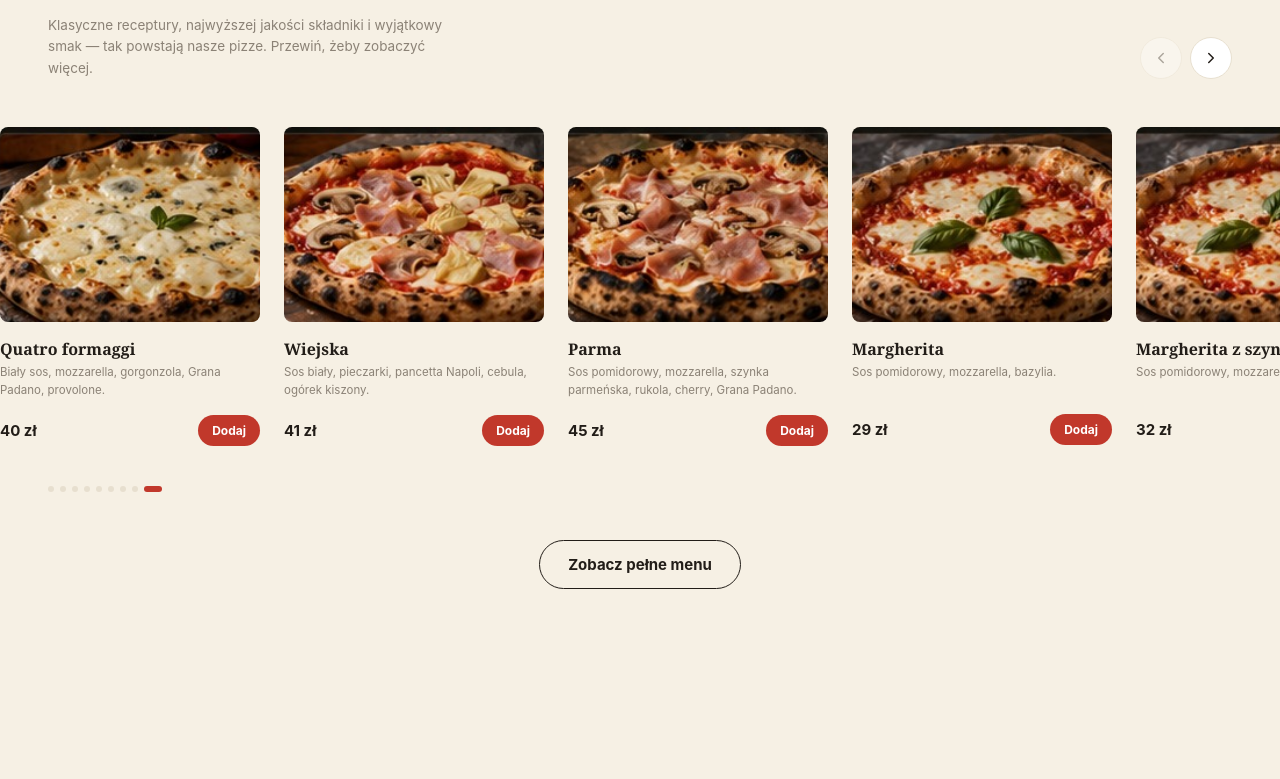
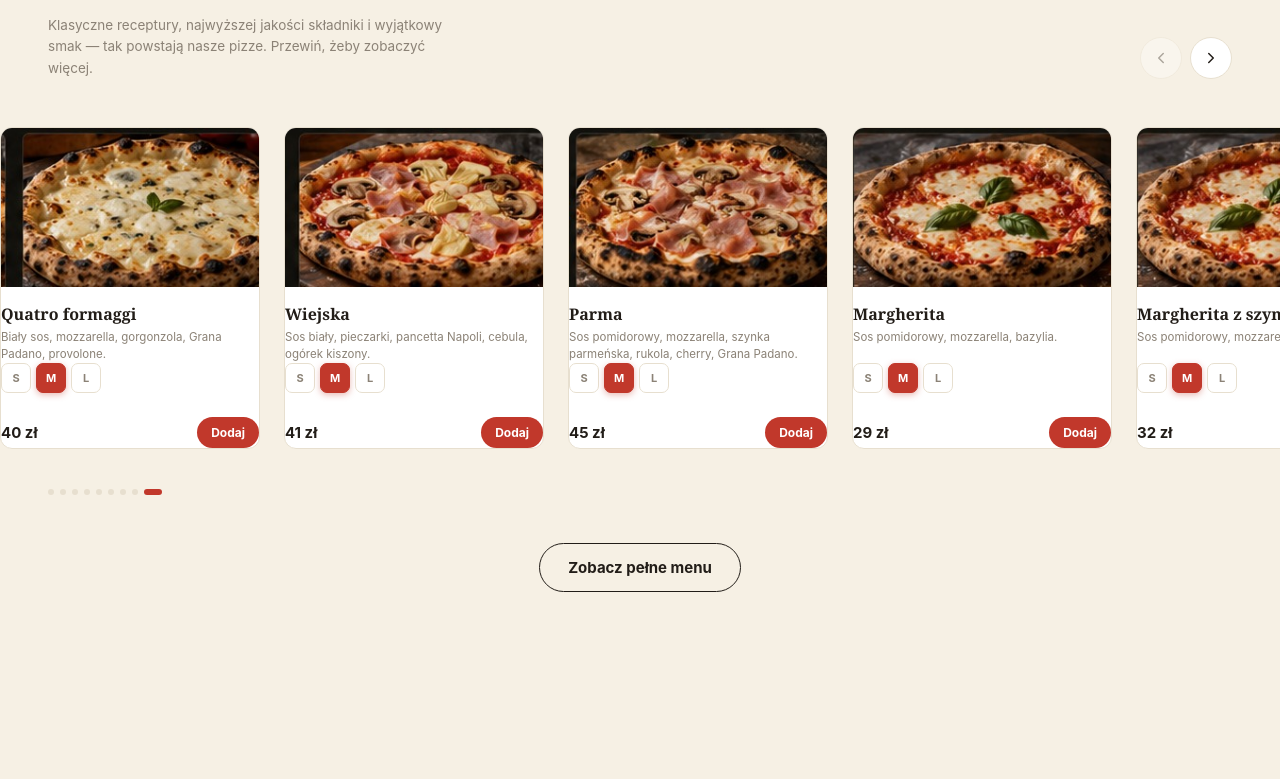
Before and after one commit to aleksfeschuk/cozza-nostra-pizzeria, a React (Vite) app: page / in a window 1280 px wide. Shown: the part 1705-2484 px from the top of the page. Built offline with nearby package versions, Linux system fonts and the light colour scheme; no server answers.

Commit message:
added sizes fot menuCarousel

```diff
--- a/src/components/MenuCarousel.tsx
+++ b/src/components/MenuCarousel.tsx
@@ -2,11 +2,13 @@ import { useEffect, useRef, useState } from "react";
 import { motion } from 'motion/react'
 import styles from '../styles/MenuCarousel.module.scss';
 import { ChevronLeftIcon, ChevronRightIcon } from './Icons'
-import { MENU } from "./data/menu";
+import { MENU, priceForSize, type PizzaSize, SIZES, SIZE_CM} from "./data/menu";
 import { track } from "./lib/analytics";
 import { useCart } from "../hooks/useCart";
 import { fadeUp, stagger, staggerItem } from "./lib/animations";
 import { FullMenuModal  } from "./FullMenuModal";
+
+
 
 
 export default function MenuCarousel() {
@@ -17,13 +19,22 @@ export default function MenuCarousel() {
     const [atEnd, setAtEnd] = useState(false)
     const [justAdded, setJustAdded] = useState<string | null>(null)
     const [fullMenuOpen, setFullMenuOpen] = useState(false)
+    const [selectedSizes, setSelectedSizes] = useState<Record<string, PizzaSize>>(
+        Object.fromEntries(MENU.map(p => [p.id, 'M']))
+    )
     const { addItem } = useCart()
 
-    function handleAddCart(id: string, name: string, price: number) {
-        addItem(id, name, price)
-        track({ type: 'cart_add', name })
-        setJustAdded(id)
-        window.setTimeout(() => setJustAdded((current) => (current === id ? null : current)), 1200)
+    function handleAddCart(id: string, name: string, priceBase: number) {
+        const size = selectedSizes[id] ?? 'M'
+        const price = priceForSize(priceBase, size)
+        addItem(id, `${name} (${SIZE_CM[size]})`, price, size)
+        track({ type: 'cart_add', name: `${name} ${size}` })
+        setJustAdded(`${id}-${size}`)
+        window.setTimeout(() => setJustAdded(c => c === `${id} ? ${null}` ? null : c), 1200)
+    }
+
+    function setSize(id: string, size: PizzaSize) {
+        setSelectedSizes(prev => ({ ...prev, [id]: size }))
     }
 
     function scrollByCards(direction: 'left' | 'right') {
@@ -125,14 +136,37 @@ export default function MenuCarousel() {
                         <img className={styles.photo} src={pizza.image} alt={pizza.name} loading="lazy" />
                         <h3 className={styles.name}>{pizza.name}</h3>
                         <p className={styles.desc}>{pizza.description}</p>
+
+                        <div className={styles.sizes}>
+                            {SIZES.map(s => {
+                                const isActive = (selectedSizes[pizza.id] ?? 'M') === s
+                                return (
+                                    <motion.button
+                                        key={s}
+                                        className={isActive ? styles.sizeBtnActive : styles.sizeBtn}
+                                        onClick={() => setSize(pizza.id, s)}
+                                        whileTap={{ scale: 0.85}}
+                                        transition={{ type: 'spring', stiffness: 500, damping: 25 }}
+                                        title={SIZE_CM[s]}
+                                    >
+                                        {s}
+                                    </motion.button>
+                                )
+                            })}
+                        </div>
+
                         <div className={styles.footer}>
-                            <span className={styles.price}>{pizza.price}</span>
-                            <button
-                                className={justAdded === pizza.id ? styles.addBtnDone : styles.addBtn}
-                                onClick={() => handleAddCart(pizza.id, pizza.name, pizza.priceValue)}
+                            <span className={styles.price}>
+                                {priceForSize(pizza.priceBase, selectedSizes[pizza.id] ?? 'M')} zł
+                            </span>
+                            <motion.button
+                                className={justAdded === `${pizza.id}-${selectedSizes[pizza.id] ?? 'M'}` ? styles.addBtnDone : styles.addBtn}
+                                onClick={() => handleAddCart(pizza.id, pizza.name, pizza.priceBase)}
+                                whileTap={{ scale: 0.93, y: 2 }}
+                                transition={{ type: 'spring', stiffness: 500, damping: 25 }}
                             >
-                                {justAdded === pizza.id ? 'Dodano ✓' : 'Dodaj' }
-                            </button>
+                                {justAdded === `${pizza.id}-${selectedSizes[pizza.id] ?? 'M'}` ? 'Dodano ✓' : 'Dodaj'}
+                            </motion.button>
                         </div>
                     </motion.div>
                 ))}
--- a/src/components/data/menu.ts
+++ b/src/components/data/menu.ts
@@ -22,6 +22,8 @@ export function priceForSize(base: number, size: PizzaSize): number {
   return base + SIZE_MULTIPLIERS[size]
 }
 
+export const SIZES: PizzaSize[] = ['S', 'M', 'L']
+export const SIZE_CM: Record<PizzaSize, string> = { S: '25cm', M: '30cm', L: '40cm' }
 
 export const MENU: PizzaItem[] = [
   {
--- a/src/pages/HomePage.tsx
+++ b/src/pages/HomePage.tsx
@@ -20,7 +20,9 @@ export default function HomePage () {
             <Header />
             <main>
                 <Hero />
+
                 <PopularSection />
+
                 <MenuCarousel />
                 <About />
                 <Features />
--- a/src/styles/Hero.module.scss
+++ b/src/styles/Hero.module.scss
@@ -70,8 +70,9 @@
     gap: $space-3;
 }
 
-.btnPrimaty {
-    @include button-primary
+.btnPrimary {
+    @include button-primary;
+
 }
 
 .btnOutline {
--- a/src/styles/MenuCarousel.module.scss
+++ b/src/styles/MenuCarousel.module.scss
@@ -89,6 +89,12 @@
     width: 260px;
     display: flex;
     flex-direction: column;
+    // Needed so the zooming photo clips inside the card's border-radius
+    border-radius: $radius-md;
+    background: $card;
+    border: 1px solid $card-border;
+    overflow: hidden;
+    cursor: pointer;
 
     @media (max-width: $bp-mobile) {
         width: 210px;
@@ -96,12 +102,27 @@
 }
 
 
+.photoWrap {
+  overflow: hidden;
+  aspect-ratio: 4 / 3;
+  width: 100%;
+  background: $placeholder-fill;
+}
+
 .photo {
-    aspect-ratio: 4 / 3;
-    width: 100%;
-    border-radius: $radius-sm;
-    background: $placeholder-fill;
-    object-fit: cover;
+  width: 100%;
+  height: 100%;
+  object-fit: cover;
+  display: block;
+  // transition is handled by Framer Motion whileHover on the img
+}
+
+
+.cardBody {
+  padding: $space-3;
+  display: flex;
+  flex-direction: column;
+  flex: 1;
 }
 
 .name {
@@ -117,6 +138,39 @@
     color: $muted;
     line-height: 1.5;
     min-height: 34px;
+}
+
+.sizes {
+    display: flex;
+    gap: 5px;
+    margin-bottom: $space-2;
+}
+
+.sizeBtn {
+    width: 30px;
+    height: 30px;
+    border-radius: 7px;
+    border: 1.5px solid $card-border;
+    background: #fff;
+    color: $muted;
+    font-size: 11px;
+    font-weight: 700;
+    cursor: pointer;
+    font-family: $font-body;
+    transition: all 0.15s ease;
+
+    &:hover {
+        border-color: darken($card-border, 20%);
+        color: $text-dark;
+    }
+}
+
+.sizeBtnActive {
+    @extend .sizeBtn;
+    border-color: $red;
+    background: $red;
+    color: #fff;
+    box-shadow: 0 2px 6px rgba($red, 0.35);
 }
 
 .footer {
--- a/src/styles/_tokens.scss
+++ b/src/styles/_tokens.scss
@@ -93,8 +93,10 @@ $bp-mobile: 600px;
 
 @mixin button-primary {
   @include button-base;
-  background: $red;
-  color: #fff;
+  border-radius: 1;
+  border: 1.5px solid rgba(#fff, 0.5);
+  background: #fff;
+  color: $red
 }
 
 @mixin button-outline($on-dark: false) {
```
